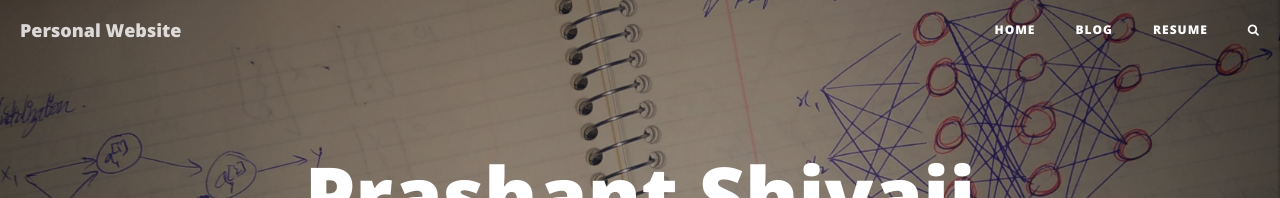
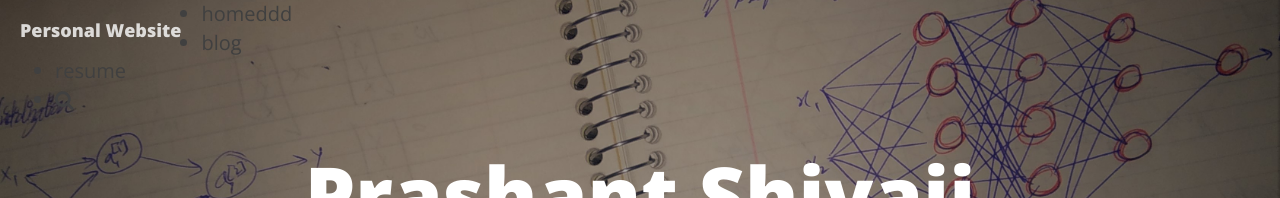
Before and after one commit to PrashantShivajiBhapkar/PrashantShivajiBBhapkar.github.io, a Jekyll site: the page built from index.html, in a window 1280 px wide. Shown: the top 198 px of the page. Built offline with Jekyll 4.4.1, drawn with Linux system fonts in a browser that asks for light colours; nearby versions of some CDN libraries.

```diff
--- a/_includes/nav.html
+++ b/_includes/nav.html
@@ -33,9 +33,9 @@
             </ul>
         </div> -->
 		<header class="sticky">
-            <ul class="nav navbar-nav navbar-right">
+            <ul>
                 <li>
-                    <a href="/">home</a>
+                    <a href="/">homeddd</a>
                 </li>
                 <li>
                     <a href="/blog/">blog</a>
```
